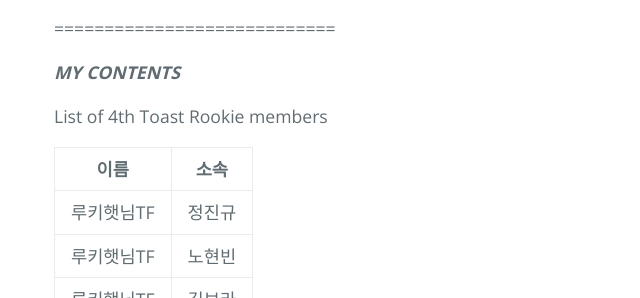
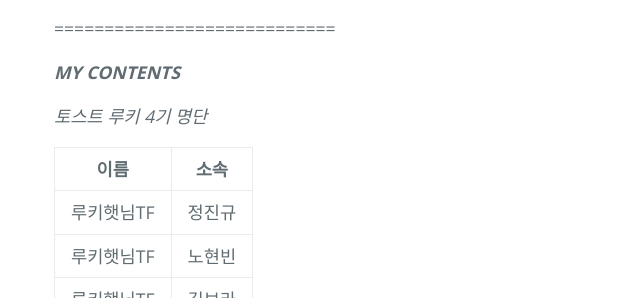
Before and after one commit to klicious/klicious.github.io, a Jekyll site: the page built from _posts/2017-01-09-wanna-post-something.markdown, in a window 1280 px wide and 900 px high, scrolled down 2795 px. Shown: the part 156-454 px from the top of the window, without its empty margins (170-810 px from the left). Built offline with Jekyll 4.4.1, drawn with Linux system fonts in a browser that asks for light colours.

```diff
--- a/_posts/2017-01-09-wanna-post-something.markdown
+++ b/_posts/2017-01-09-wanna-post-something.markdown
@@ -99,7 +99,7 @@
 
 _**MY CONTENTS**_
 
-List of 4th Toast Rookie members
+*토스트 루키 4기 명단*
 
 이름  |  소속
 ----- | -----
```
Also changed, not shown: index(backup).md (renamed from index.md).
